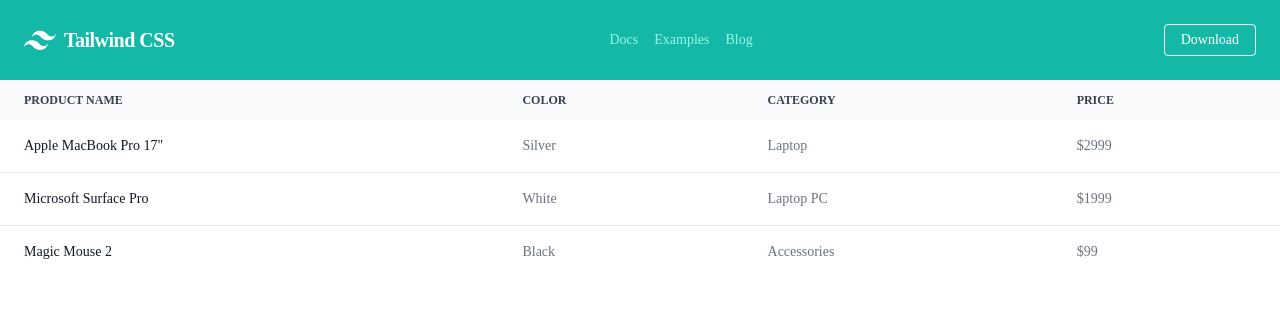
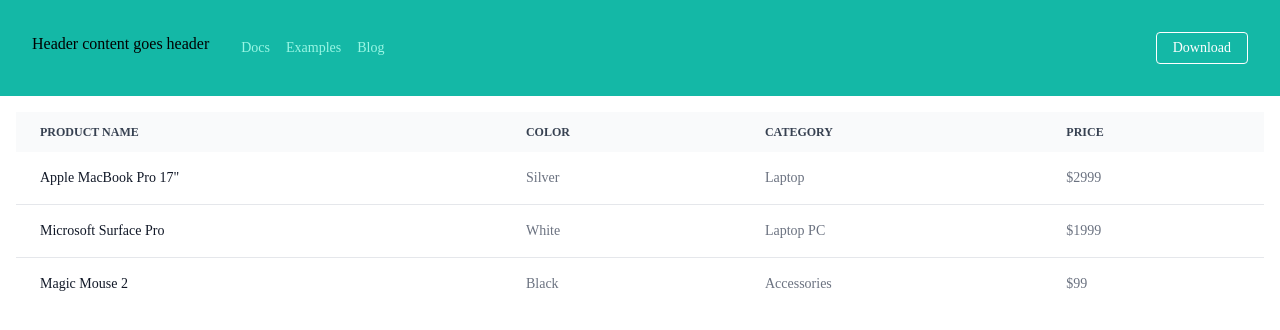
Before and after one commit to kmkm3232/my-app, a React (Create React App) app: page /table in a window 1280 px wide. Shown: the top 330 px of the page. Built offline with nearby package versions, Linux system fonts and the light colour scheme.

Commit message:
redo nav

```diff
--- a/src/App.css
+++ b/src/App.css
@@ -1,7 +1,3 @@
-
-.App {
-  text-align: center;
-}
 
 .App-logo {
   height: 40vmin;
@@ -16,18 +12,10 @@
 
 .App-header {
   background-color: #282c34;
-  height: 89vh;
   display: flex;
-  flex-direction: column;
-  align-items: center;
   justify-content: center;
-  font-size: calc(10px + 2vmin);
-  color: white;
 }
 
-.App-link {
-  color: #61dafb;
-}
 
 @keyframes App-logo-spin {
   from {
--- a/src/App.tsx
+++ b/src/App.tsx
@@ -11,8 +11,34 @@ function App() {
     collapseShow === "hidden" ? setCollapseShow("") : setCollapseShow("hidden")
   }
   return (
-    <div className="App">
-      <nav className="flex items-center justify-between flex-wrap bg-teal-500 p-6">
+    <div className="flex flex-col min-h-screen">
+      <div className="flex flex-wrap justify-between p-4 bg-teal-500">
+        <div className="p-4">Header content goes header</div>
+        <div className="p-4 block lg:hidden">
+          <button className="flex items-center px-3 py-2 border rounded text-teal-200 border-teal-400 hover:text-white hover:border-white" onClick={()=>{
+            handleClick()
+          }}>
+            <svg className="fill-current h-3 w-3" viewBox="0 0 20 20" xmlns="http://www.w3.org/2000/svg"><title>Menu</title><path d="M0 3h20v2H0V3zm0 6h20v2H0V9zm0 6h20v2H0v-2z"/></svg>
+          </button>
+        </div>
+        <div className={classnames("p-4 w-full block flex-grow lg:flex lg:items-center lg:w-auto", collapseShow)}>
+          <div className="text-sm lg:flex-grow">
+            <a href="/" className="block mt-4 lg:inline-block lg:mt-0 text-teal-200 hover:text-white mr-4">
+              Docs
+            </a>
+            <a href="/" className="block mt-4 lg:inline-block lg:mt-0 text-teal-200 hover:text-white mr-4">
+              Examples
+            </a>
+            <a href="/" className="block mt-4 lg:inline-block lg:mt-0 text-teal-200 hover:text-white">
+              Blog
+            </a>
+          </div>
+          <div>
+            <a href="/" className="inline-block text-sm px-4 py-2 leading-none border rounded text-white border-white hover:border-transparent hover:text-teal-500 hover:bg-white mt-4 lg:mt-0">Download</a>
+          </div>
+        </div>
+      </div>
+      {/* <nav className="top-0 w-full flex items-center justify-between flex-wrap bg-teal-500 p-6">
         <div className="flex items-center flex-shrink-0 text-white mr-6">
           <svg className="fill-current h-8 w-8 mr-2" width="54" height="54" viewBox="0 0 54 54" xmlns="http://www.w3.org/2000/svg"><path d="M13.5 22.1c1.8-7.2 6.3-10.8 13.5-10.8 10.8 0 12.15 8.1 17.55 9.45 3.6.9 6.75-.45 9.45-4.05-1.8 7.2-6.3 10.8-13.5 10.8-10.8 0-12.15-8.1-17.55-9.45-3.6-.9-6.75.45-9.45 4.05zM0 38.3c1.8-7.2 6.3-10.8 13.5-10.8 10.8 0 12.15 8.1 17.55 9.45 3.6.9 6.75-.45 9.45-4.05-1.8 7.2-6.3 10.8-13.5 10.8-10.8 0-12.15-8.1-17.55-9.45-3.6-.9-6.75.45-9.45 4.05z"/></svg>
           <span className="font-semibold text-xl tracking-tight">Tailwind CSS</span>
@@ -40,7 +66,7 @@ function App() {
             <a href="/" className="inline-block text-sm px-4 py-2 leading-none border rounded text-white border-white hover:border-transparent hover:text-teal-500 hover:bg-white mt-4 lg:mt-0">Download</a>
           </div>
         </div>
-      </nav>
+      </nav> */}
       <Routes>
         <Route path='/' Component={Frontpage} />
         <Route path='table' Component={Table} />
--- a/src/component/frontpage/index.tsx
+++ b/src/component/frontpage/index.tsx
@@ -5,25 +5,13 @@ import { useNavigate  } from 'react-router-dom';
 export const Frontpage = () => {
     let navigate = useNavigate();
     const handleonClick = () => {
-        console.log('a18trg12')
         navigate('/table')
     }
 
     return (
-        <header className="App-header">
-        <img onClick={handleonClick} src={logo} className="App-logo" alt="logo"  />
-        <p>
-          Edit <code>src/App.tsx</code> and save to reload.
-        </p>
-        <a
-          className="App-link"
-          onClick={handleonClick}
-          target="_blank"
-          rel="noopener noreferrer"
-        >
-          Learn React
-        </a>
-      </header>
+        <div className="App-header flex-1 p-4">
+          <img onClick={handleonClick} src={logo} className="App-logo" alt="logo"  />
+        </div>
     );
   };
 
--- a/src/component/table/index.tsx
+++ b/src/component/table/index.tsx
@@ -4,8 +4,7 @@ import React from 'react';
 export const Table = () => {
 
     return (
-        <div>
-
+        <div className="flex-1 p-4">
 <div className="relative overflow-x-auto">
             <table className="w-full text-sm text-left text-gray-500 dark:text-gray-400">
                 <thead className="text-xs text-gray-700 uppercase bg-gray-50 dark:bg-gray-700 dark:text-gray-400">
@@ -70,8 +69,8 @@ export const Table = () => {
                 </tbody>
             </table>
         </div>
+        </div>
 
-        </div>
     );
   };
 
```
Lines whose indentation alone changed are shown as unchanged.
